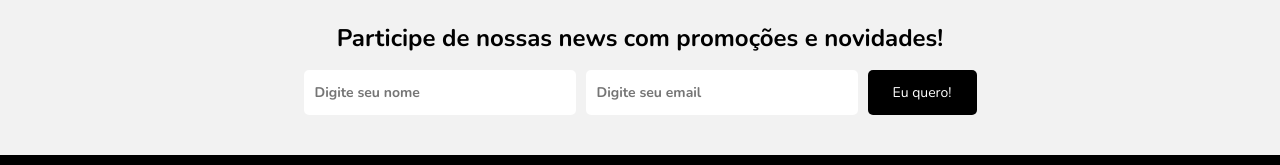
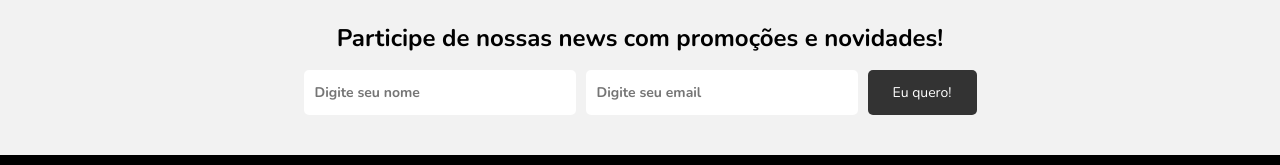
Before and after one commit to llfalcao/corebiz-frontend-challenge, a React (Create React App) app: page / in a window 1280 px wide. Shown: the part 688-853 px from the top of the page. Built offline with nearby package versions, Linux system fonts and the light colour scheme; no server answers.

Commit message:
Handle newsletter form inputs

```diff
--- a/src/components/Newsletter/Newsletter.jsx
+++ b/src/components/Newsletter/Newsletter.jsx
@@ -6,10 +6,30 @@ export default function Newsletter() {
   const [name, setName] = useState('');
   const [email, setEmail] = useState('');
   const [subscribed, setSubscribed] = useState(false);
+  const [errors, setErrors] = useState({});
+
+  const handleNameChange = (e) => {
+    if (!e.target.value) {
+      setErrors({ ...errors, name: 'Preencha com seu nome completo' });
+    } else {
+      setErrors(({ name, ...errors }) => errors);
+    }
+    setName(e.target.value);
+  };
+
+  const handleEmailChange = (e) => {
+    if (!e.target.value) {
+      setErrors({ ...errors, email: 'Preencha com um e-mail válido' });
+    } else {
+      setErrors(({ email, ...errors }) => errors);
+    }
+    setEmail(e.target.value);
+  };
 
   const handleSubmit = async (e) => {
     e.preventDefault();
-    console.log(name, email);
+    if (errors.name || errors.email) return;
+
     const response = await subscribe(name, email);
     if (response.message === 'Created successfully') {
       setSubscribed(true);
@@ -22,23 +42,42 @@ export default function Newsletter() {
         Participe de nossas news com promoções e novidades!
       </h2>
       <form className="newsletter__fields" onSubmit={handleSubmit}>
+        <div>
           <input
             id="name"
             type="name"
             placeholder="Digite seu nome"
-          className="newsletter__input"
-          onChange={(e) => setName(e.target.value)}
-          required
+            className={`newsletter__input ${
+              errors.name ? 'newsletter__input--error' : null
+            }`}
+            onChange={handleNameChange}
           />
+          {errors.name ? (
+            <p className="newsletter__errorMsg">{errors.name}</p>
+          ) : null}
+        </div>
+
+        <div>
           <input
             id="email"
             type="email"
             placeholder="Digite seu email"
-          className="newsletter__input"
-          onChange={(e) => setEmail(e.target.value)}
-          required
+            className={`newsletter__input ${
+              errors.email ? 'newsletter__input--error' : null
+            }`}
+            onChange={handleEmailChange}
           />
-        <button type="submit" className="newsletter__input newsletter__submit">
+          {errors.email ? (
+            <p className="newsletter__errorMsg">{errors.email}</p>
+          ) : null}
+        </div>
+
+        <button
+          type="submit"
+          className={`newsletter__input newsletter__submit ${
+            errors ? 'newsletter__submit--disabled' : null
+          }`}
+        >
           Eu quero!
         </button>
       </form>
--- a/src/styles/newsletter.css
+++ b/src/styles/newsletter.css
@@ -12,6 +12,7 @@
 
 .newsletter__fields {
   border: 0;
+  display: flex;
 }
 
 .newsletter__input {
@@ -25,10 +26,24 @@
   margin: 0 5px;
   padding: 12px 10px;
   font-size: 14px;
+  position: relative;
 }
 
 .newsletter__input:focus {
-  border: 1px solid #7a7a7a;
+  border: 1px solid #bdbdbd;
+}
+
+.newsletter__input--error {
+  border: 1px solid #d7182a;
+}
+
+.newsletter__errorMsg {
+  position: absolute;
+  margin-top: 10px;
+  margin-left: 5px;
+  font-size: 14px;
+  font-weight: 600;
+  color: #d7182a;
 }
 
 .newsletter__submit {
@@ -41,6 +56,10 @@
   cursor: pointer;
 }
 
+.newsletter__submit--disabled {
+  background-color: #333333;
+}
+
 .newsletter__success {
   margin-top: 1rem;
 }
--- a/src/styles/products.css
+++ b/src/styles/products.css
@@ -42,6 +42,7 @@
   justify-content: space-between;
   align-items: center;
   cursor: pointer;
+  transition: 0.15s ease-out;
 }
 
 .product:hover {
```
Lines whose indentation alone changed are shown as unchanged.
